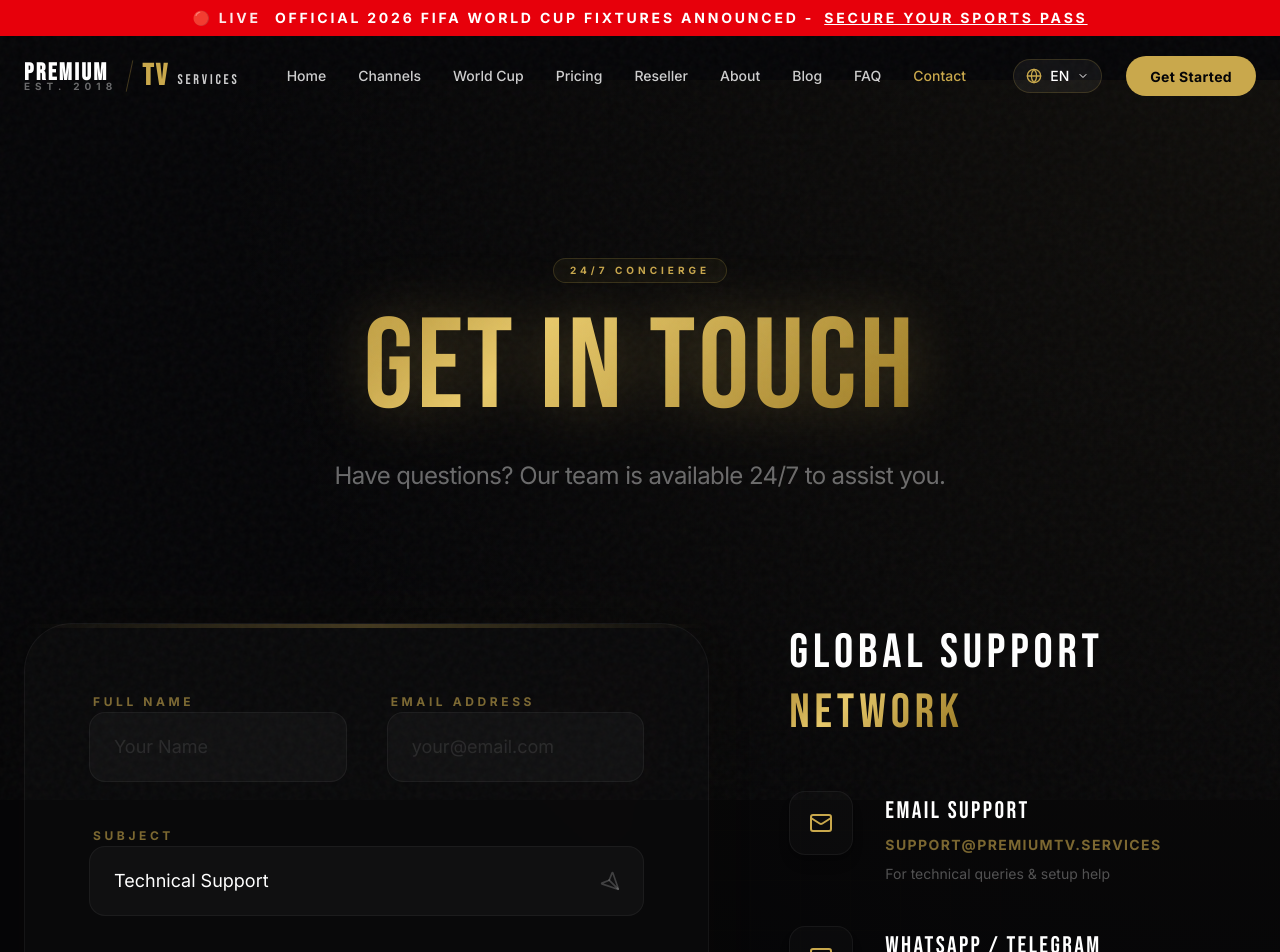
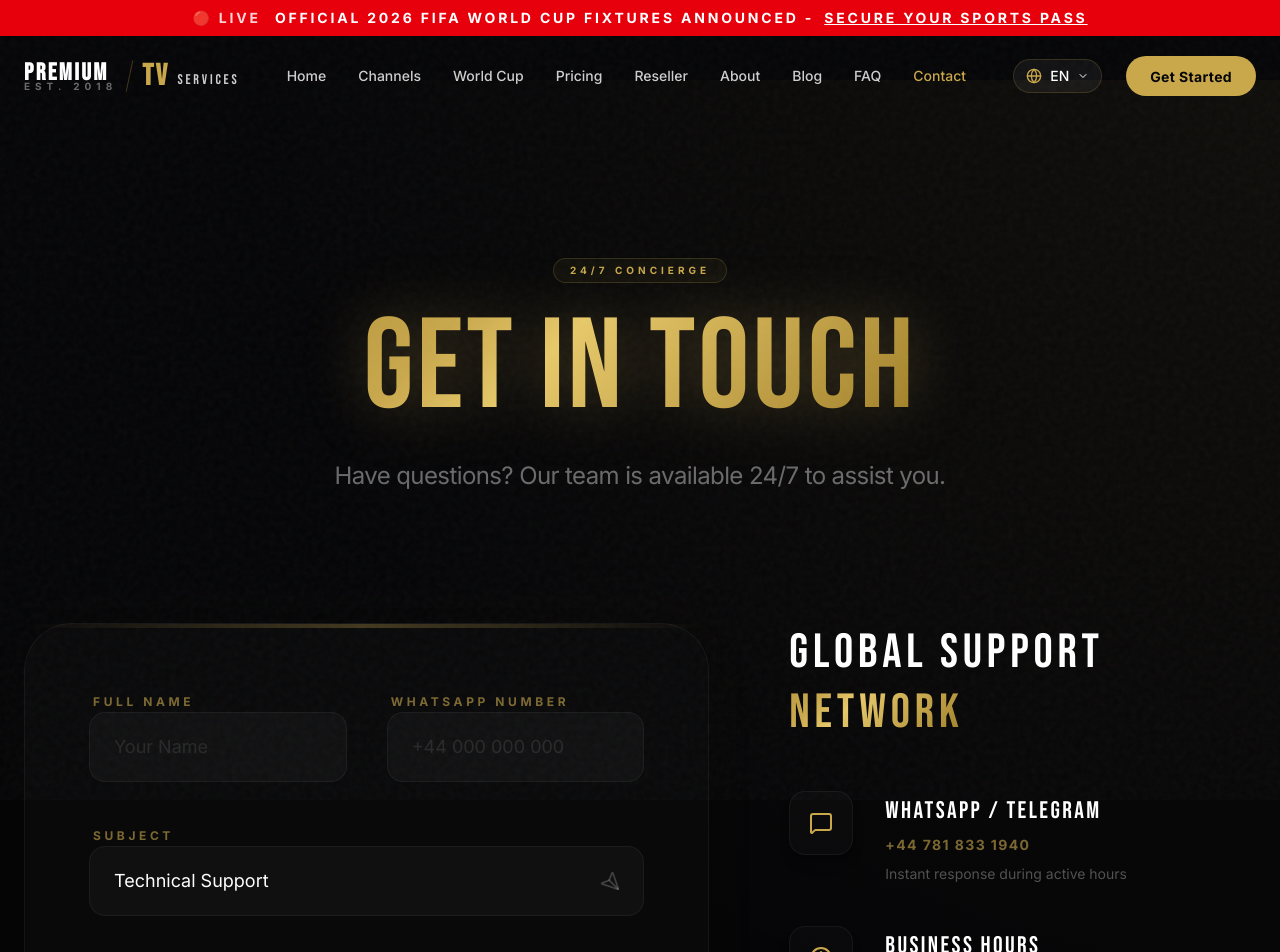
Before and after one commit to Ahmadkhanworkspace/premium, a Next.js app: page /en/contact in a window 1280 px wide. Shown: the top 952 px of the page. Built offline with nearby package versions, Linux system fonts and the light colour scheme; a web font is replaced by a local one.

Commit message:
fix(contact): remove email support and update whatsapp number and form fields

```diff
--- a/src/app/[locale]/contact/page.tsx
+++ b/src/app/[locale]/contact/page.tsx
@@ -9,7 +9,6 @@ export default function ContactPage() {
   const t = useTranslations("Contact");
 
   const contactInfo = [
-    { icon: <Mail className="w-6 h-6" />, label: "Email Support", value: t("info.email"), desc: "For technical queries & setup help" },
     { icon: <MessageSquare className="w-6 h-6" />, label: "WhatsApp / Telegram", value: t("info.whatsapp"), desc: "Instant response during active hours" },
     { icon: <Clock className="w-6 h-6" />, label: "Business Hours", value: t("info.hours"), desc: "Monitoring servers 24/7/365" },
   ];
@@ -75,12 +74,12 @@ export default function ContactPage() {
                       />
                     </div>
                     <div className="space-y-3">
-                      <label className="text-xs font-bold tracking-[0.3em] text-gold-primary uppercase ml-1 opacity-60">{t("form.email")}</label>
+                      <label className="text-xs font-bold tracking-[0.3em] text-gold-primary uppercase ml-1 opacity-60">{t("form.phone")}</label>
                       <input
-                        type="email"
+                        type="tel"
                         required
                         className="w-full bg-white/[0.03] border border-white/5 rounded-2xl px-6 py-5 outline-none focus:border-gold-primary/40 focus:bg-white/[0.05] transition-all text-lg font-inter text-white placeholder:text-white/10"
-                        placeholder="your@email.com"
+                        placeholder="+44 000 000 000"
                       />
                     </div>
                   </div>
--- a/src/messages/en.json
+++ b/src/messages/en.json
@@ -48,15 +48,14 @@
     "subtitle": "Have questions? Our team is available 24/7 to assist you.",
     "form": {
       "name": "Full Name",
-      "email": "Email Address",
+      "phone": "WhatsApp Number",
       "subject": "Subject",
       "message": "Your Message",
       "submit": "Send Message",
       "success": "Message sent successfully! We will get back to you shortly."
     },
     "info": {
-      "email": "support@premiumtv.services",
-      "whatsapp": "+44 700 000 000",
+      "whatsapp": "+44 781 833 1940",
       "hours": "24/7 Technical Support"
     }
   },
@@ -200,7 +199,7 @@
     ]
   },
   "WhatsApp": {
-    "phone": "+44700000000",
+    "phone": "+447818331940",
     "orderMessage": "Hi, I would like to order the {plan} plan from your website.",
     "resellerMessage": "Hi, I am interested in becoming a reseller. Please provide more information about the panel and pricing.",
     "trialMessage": "Hi, I would like to request a 24-hour free trial."
```
